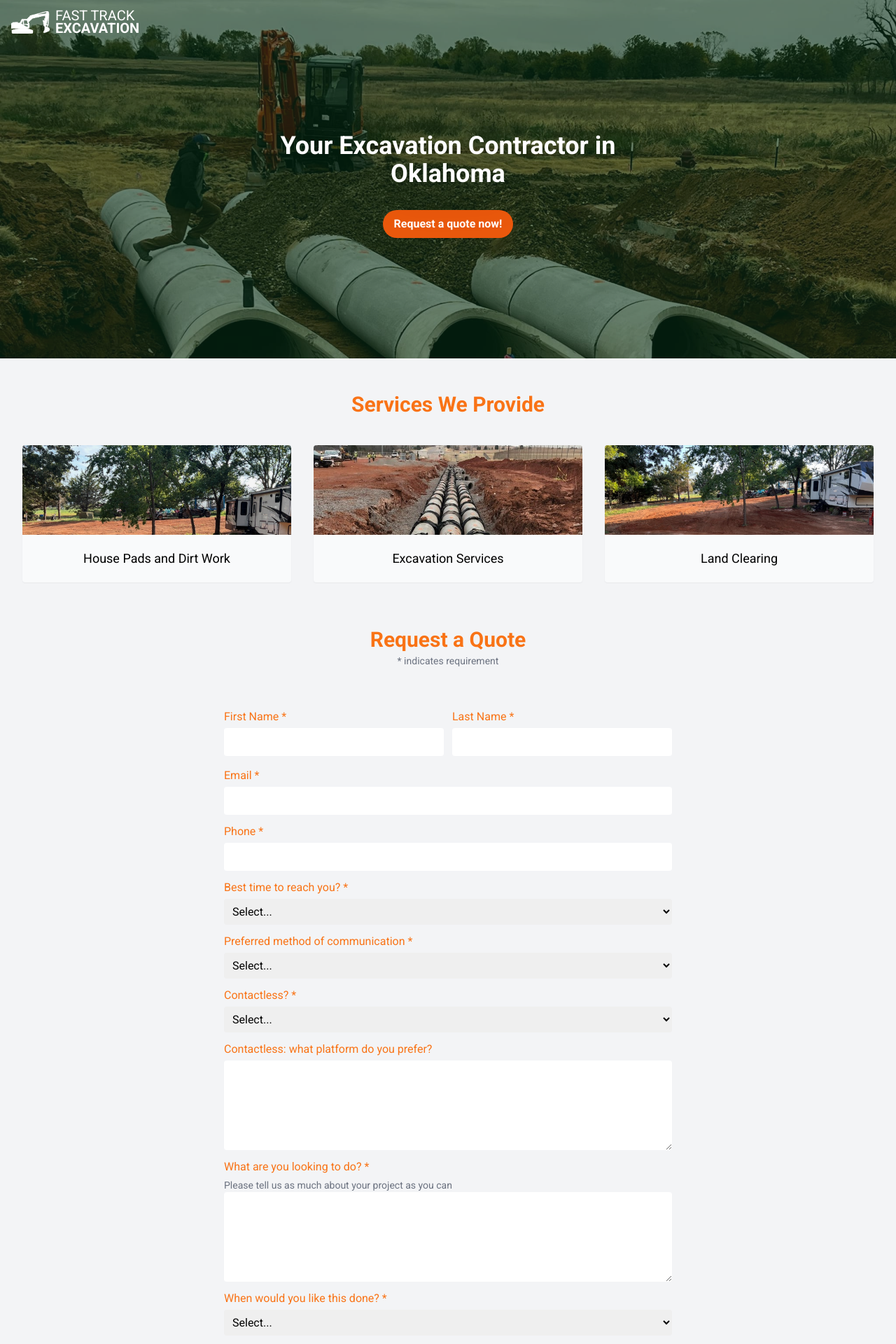
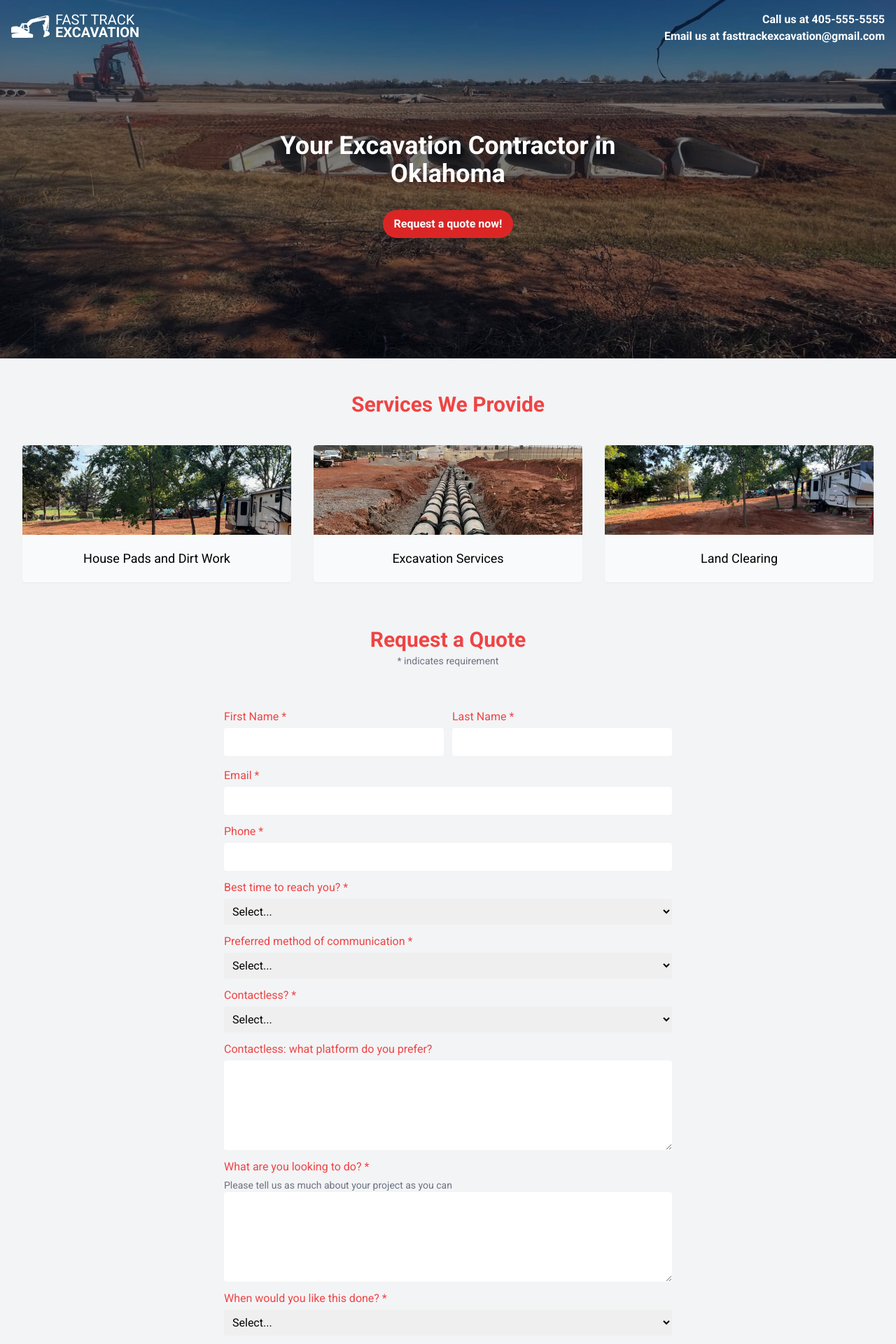
Before and after one commit to mathewmorris/fast-track-excavation, a Next.js app: page / in a window 1280 px wide. Shown: the top 1920 px of the page at 70% size. Built offline with nearby package versions, Linux system fonts and the light colour scheme.

Commit message:
replaces necessary images \n new phone and email buttons

```diff
--- a/package.json
+++ b/package.json
@@ -10,6 +10,7 @@
     "start": "next start"
   },
   "dependencies": {
+    "@heroicons/react": "^2.1.1",
     "@hookform/resolvers": "^3.3.3",
     "@t3-oss/env-nextjs": "^0.7.1",
     "next": "^14.0.3",
--- a/src/pages/_app.tsx
+++ b/src/pages/_app.tsx
@@ -5,6 +5,7 @@ import { Roboto } from 'next/font/google';
 import "~/styles/globals.css";
 import excavatorImage from '../../public/excavator.png';
 import Image from "next/image";
+import { EnvelopeIcon, PhoneIcon } from "@heroicons/react/24/solid";
 
 const roboto = Roboto({
   weight: ['400', '700', '900'],
@@ -25,6 +26,14 @@ const MyApp: AppType = ({ Component, pageProps }) => {
             </div>
           </div>
         </Link>
+        <div className="text-right sm:hidden">
+          <a className="flex justify-between gap-2 p-2 bg-white/10 rounded-full mb-2" href="tel:405-555-5555">Call Us<PhoneIcon className="h-6"/></a>
+          <a className="flex justify-end gap-2 p-2 bg-white/10 rounded-full" href="mailto:fasttrackexcavation@gmail.com">Email Us<EnvelopeIcon className="h-6"/></a>
+        </div>
+        <div className="text-right hidden sm:block">
+          <p>Call us at <a className="hover:text-red-500" href="tel:405-555-5555">405-555-5555</a></p>
+          <p>Email us at <a className="hover:text-red-500" href="mailto:fasttrackexcavation@gmail.com">fasttrackexcavation@gmail.com</a></p>
+        </div>
       </nav>
       <Component {...pageProps} />
       <footer className="p-8 bg-gray-900">
--- a/src/pages/index.tsx
+++ b/src/pages/index.tsx
@@ -39,7 +39,7 @@ export const RequestQuoteButton = () => {
   return (
     <a
       href="#request-quote"
-      className="rounded-full bg-orange-600 hover:bg-orange-500 py-2 px-4 text-white font-bold"
+      className="rounded-full bg-red-600 hover:bg-red-500 py-2 px-4 text-white font-bold"
     >
       Request a quote now!
     </a>
@@ -60,13 +60,13 @@ export default function Home() {
       },
       body: JSON.stringify(data)
     }).then((res) => {
-      console.log('Response received')
       if (res.status === 200) {
         setRequestStatus('success')
-        console.log('Response succeeded!')
       } else {
         setRequestStatus('fail');
       }
+    }).catch(() => {
+      setRequestStatus('fail');
     })
   }
 
@@ -78,14 +78,14 @@ export default function Home() {
         <link rel="icon" href="/favicon.ico" />
       </Head>
       <main className="flex min-h-screen flex-col items-center">
-        <section className="h-[32rem] w-full bg-[url('/hero.jpg')] bg-cover mb-4 relative">
-          <div className="bg-green-950/60 absolute top-0 left-0 w-full h-full flex flex-col justify-center items-center">
+        <section className="h-[32rem] w-full bg-[url('/hero.jpg')] bg-cover bg-center mb-4 relative">
+          <div className="bg-gray-950/50 absolute top-0 left-0 w-full h-full flex flex-col justify-center items-center">
             <h1 className="text-4xl font-bold drop-shadow-2xl text-white max-w-xl text-center p-4 mb-4">Your Excavation Contractor in Oklahoma</h1>
             <RequestQuoteButton />
           </div>
         </section>
         <section className="p-8 flex flex-col justify-center">
-          <h2 className="text-3xl text-orange-500 font-bold text-center mb-10">Services We Provide</h2>
+          <h2 className="text-3xl text-red-500 font-bold text-center mb-10">Services We Provide</h2>
           <div className="gap-8 grid grid-cols-1 md:grid-cols-2 lg:grid-cols-3">
             <ServiceCard image={excavationImage} alt="excavation with pipes" text="House Pads and Dirt Work" />
             <ServiceCard image={utilityImage} alt="level ground" text="Excavation Services" />
@@ -94,14 +94,14 @@ export default function Home() {
         </section>
         <section id="request-quote" className="py-8 w-full md:w-3/4 lg:w-[42rem]">
           <div className="mb-10 text-center">
-            <h2 className="text-3xl text-orange-500 font-bold">Request a Quote</h2>
+            <h2 className="text-3xl text-red-500 font-bold">Request a Quote</h2>
             <span className="text-gray-500 text-sm">* indicates requirement</span>
           </div>
           <form onSubmit={handleSubmit(onSubmit)} className="p-4">
             <div className="grid grid-cols-1 gap-3">
               <div className="md:grid md:grid-cols-2 md:gap-3">
               <label htmlFor="firstName" className="flex flex-col mb-1">
-                <span className={`text-orange-500 mb-1 ${errors.firstName ? "text-red-500 font-bold" : null}`}>First Name *</span>
+                <span className={`text-red-500 mb-1 ${errors.firstName ? "text-red-500 font-bold" : null}`}>First Name *</span>
                 <input
                   {...register('firstName', { required: true })}
                   aria-invalid={errors.firstName ? true : false}
@@ -109,7 +109,7 @@ export default function Home() {
                 />
               </label>
               <label htmlFor="lastName" className="flex flex-col">
-                <span className={`text-orange-500 mb-1 ${errors.lastName ? "text-red-500 font-bold" : null}`}>Last Name *</span>
+                <span className={`text-red-500 mb-1 ${errors.lastName ? "text-red-500 font-bold" : null}`}>Last Name *</span>
                 <input {...register('lastName', { required: true })}
                   aria-invalid={errors.lastName ? true : false}
                   className={`${errors.lastName ? "border-red-500 border-2 rounded" : null}`}
@@ -117,14 +117,14 @@ export default function Home() {
               </label>
               </div>
               <label htmlFor="email" className="flex flex-col">
-                <span className={`text-orange-500 mb-1 ${errors.email ? "text-red-500 font-bold" : null}`}>Email *</span>
+                <span className={`text-red-500 mb-1 ${errors.email ? "text-red-500 font-bold" : null}`}>Email *</span>
                 <input {...register('email', { required: true })}
                   aria-invalid={errors.email ? true : false}
                   className={`${errors.email ? "border-red-500 border-2 rounded" : null}`}
                 />
               </label>
               <label htmlFor="phone" className="flex flex-col">
-                <span className={`text-orange-500 mb-1 ${errors.phone ? "text-red-500 font-bold" : null}`}>Phone *</span>
+                <span className={`text-red-500 mb-1 ${errors.phone ? "text-red-500 font-bold" : null}`}>Phone *</span>
                 <input
                   type="text"
                   {...register('phone', { required: true })}
@@ -133,7 +133,7 @@ export default function Home() {
                 />
               </label>
               <label htmlFor="bestTime" className="flex flex-col">
-                <span className={`text-orange-500 mb-1 ${errors.bestTime ? "text-red-500 font-bold" : null}`}>Best time to reach you? *</span>
+                <span className={`text-red-500 mb-1 ${errors.bestTime ? "text-red-500 font-bold" : null}`}>Best time to reach you? *</span>
                 <select {...register('bestTime', { required: true })}
                   aria-invalid={errors.bestTime ? true : false}
                   className={`${errors.bestTime ? "border-red-500 border-2 rounded" : null}`}
@@ -146,7 +146,7 @@ export default function Home() {
                 </select>
               </label>
               <label htmlFor="preferredCommunication" className="flex flex-col">
-                <span className={`text-orange-500 mb-1 ${errors.preferredCommunication ? "text-red-500 font-bold" : null}`}>Preferred method of communication *</span>
+                <span className={`text-red-500 mb-1 ${errors.preferredCommunication ? "text-red-500 font-bold" : null}`}>Preferred method of communication *</span>
                 <select {...register('preferredCommunication', { required: true })}
                   aria-invalid={errors.preferredCommunication ? true : false}
                   className={`${errors.preferredCommunication ? "border-red-500 border-2 rounded" : null}`}
@@ -158,7 +158,7 @@ export default function Home() {
                 </select>
               </label>
               <label htmlFor="contactless" className="flex flex-col">
-                <span className={`text-orange-500 mb-1 ${errors.contactless ? "text-red-500 font-bold" : null}`}>Contactless? *</span>
+                <span className={`text-red-500 mb-1 ${errors.contactless ? "text-red-500 font-bold" : null}`}>Contactless? *</span>
                 <select {...register('contactless', { required: true })}
                   aria-invalid={errors.contactless ? true : false}
                   className={`${errors.contactless ? "border-red-500 border-2 rounded" : null}`}
@@ -169,14 +169,14 @@ export default function Home() {
                 </select>
               </label>
               <label htmlFor="platformPreference" className="flex flex-col">
-                <span className={`text-orange-500 mb-1 ${errors.platformPreference ? "text-red-500 font-bold" : null}`}>Contactless: what platform do you prefer? {contactLessInput === 'Contactless' ? '*' : ''}</span>
+                <span className={`text-red-500 mb-1 ${errors.platformPreference ? "text-red-500 font-bold" : null}`}>Contactless: what platform do you prefer? {contactLessInput === 'Contactless' ? '*' : ''}</span>
                 <textarea {...register('platformPreference', { required: contactLessInput === 'Contactless' })}
                   aria-invalid={errors.platformPreference ? true : false}
                   className={`${errors.platformPreference ? "border-red-500 border-2 rounded" : null} min-h-32`}
                 />
               </label>
               <label htmlFor="job" className="flex flex-col">
-                <span className={`text-orange-500 mb-1 ${errors.job ? "text-red-500 font-bold" : null}`}>What are you looking to do? *</span>
+                <span className={`text-red-500 mb-1 ${errors.job ? "text-red-500 font-bold" : null}`}>What are you looking to do? *</span>
                 <span className="text-gray-500 text-sm">Please tell us as much about your project as you can</span>
                 <textarea {...register('job', { required: true })}
                   aria-invalid={errors.job ? true : false}
@@ -184,7 +184,7 @@ export default function Home() {
                 />
               </label>
               <label htmlFor="when" className="flex flex-col">
-                <span className={`text-orange-500 mb-1 ${errors.when ? "text-red-500 font-bold" : null}`}>When would you like this done? *</span>
+                <span className={`text-red-500 mb-1 ${errors.when ? "text-red-500 font-bold" : null}`}>When would you like this done? *</span>
                 <select {...register('when', { required: true })}
                   aria-invalid={errors.when ? true : false}
                   className={`${errors.when ? "border-red-500 border-2 rounded" : null}`}
@@ -197,7 +197,7 @@ export default function Home() {
                 </select>
               </label>
             </div>
-            <input type="submit" className="rounded-full bg-orange-600 hover:bg-orange-500 py-4 px-8 text-white font-bold w-full md:w-auto mt-10 mb-6" />
+            <input type="submit" className="rounded-full bg-red-600 hover:bg-red-500 py-4 px-8 text-white font-bold w-full md:w-auto mt-10 mb-6" />
             {requestStatus === 'pending' && <p className="text-gray-700">Working on that for you...</p>}
             {requestStatus === 'success' && <p className="text-green-700">We got your request! We'll be in touch!</p>}
             {requestStatus === 'fail' && <p className="text-lg text-white rounded bg-red-700 p-2">Looks like something went wrong on our end. We're looking into it, in the meantime, <a href="mailto:fasttrackexcavation@gmail.com" className="font-bold hover:text-red-500">click here to shoot us an email</a>.</p>}
```
Also changed, not shown: public/hero.jpg, 1 other file (tests, documents, lock files or other folders).
